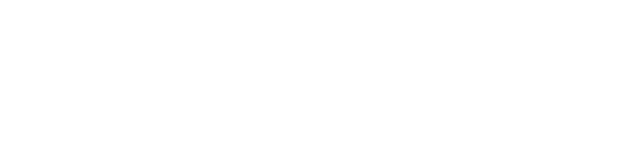
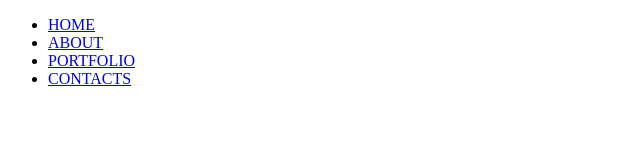
Before and after one commit to marvzach/Portfolio, a plain HTML site: page index.html in a window 1280 px wide. Shown: the whole page, without its empty margins (0-640 px from the left). Drawn offline with Linux system fonts and the light colour scheme.

Commit message:
Adding navigation bar and including anchor tags which links to other html pages

```diff
--- a/index.html
+++ b/index.html
@@ -5,6 +5,13 @@
     <title>Marvin  Portfolio</title>
   </head>
   <body>
-
+<nav>
+  <ul>
+    <li> <a href="index.html">HOME</a> </li>
+    <li> <a href="about.html">ABOUT</a> </li>
+    <li> <a href="portfolio">PORTFOLIO</a> </li>
+    <li> <a href="contact.html">CONTACTS</a> </li>
+  </ul>
+</nav>
   </body>
 </html>
```
Also changed, not shown: 1 other file.
